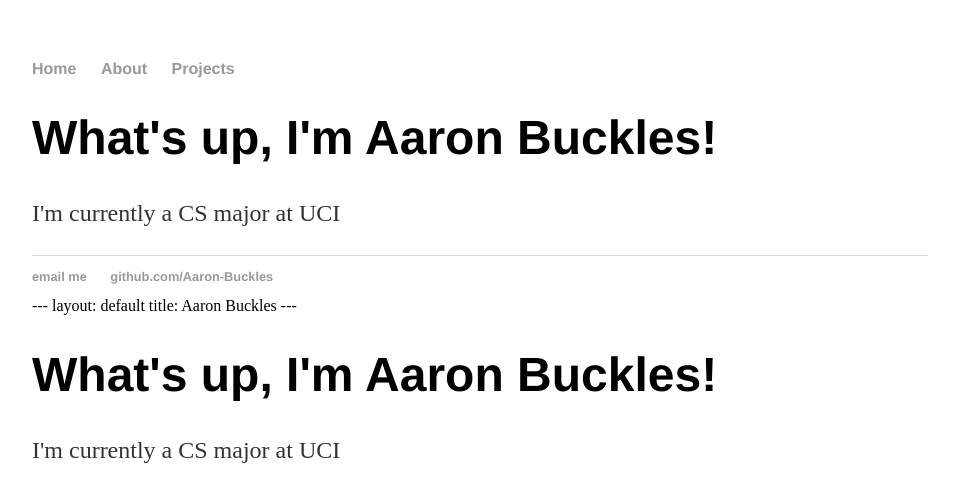
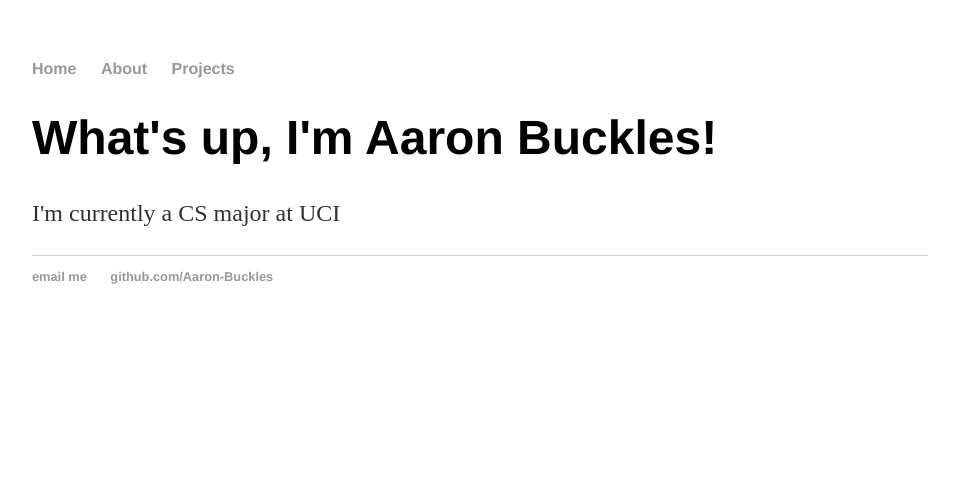
Before and after one commit to Aaron-Buckles/aaron-buckles.github.io, a Jekyll site: the page built from index.html, in a window 1280 px wide. Shown: the top 502 px of the page, without its empty margins (160-1119 px from the left). Built offline with Jekyll 4.4.1, drawn with Linux system fonts in a browser that asks for light colours.

Commit message:
Update index.html

```diff
--- a/index.html
+++ b/index.html
@@ -1,32 +1,3 @@
-<!DOCTYPE html>
-<html>
-	<head>
-		<title>Aaron Buckles</title>
-		<link rel="stylesheet" type="text/css" href="/css/main.css">
-	</head>
-	<body>
-		<nav>
-    		<ul>
-        		<li><a href="/">Home</a></li>
-	        	<li><a href="/about">About</a></li>
-        		<li><a href="/projects">Projects</a></li>
-    		</ul>
-		</nav>
-		<div class="container">
-			<div class="blurb">
-        			<h1>What's up, I'm Aaron Buckles!</h1>
-				<p>I'm currently a CS major at UCI</p>
-			</div>
-		</div>
-		<footer>
-    		<ul>
-        		<li><a href="mailto:aaronjbuckles@outlook.com">email me</a></li>
-        		<li><a href="https://github.com/Aaron-Buckles">github.com/Aaron-Buckles</a></li>
-			</ul>
-		</footer>
-	</body>
-</html>
-
 ---
 layout: default
 title: Aaron Buckles
```
